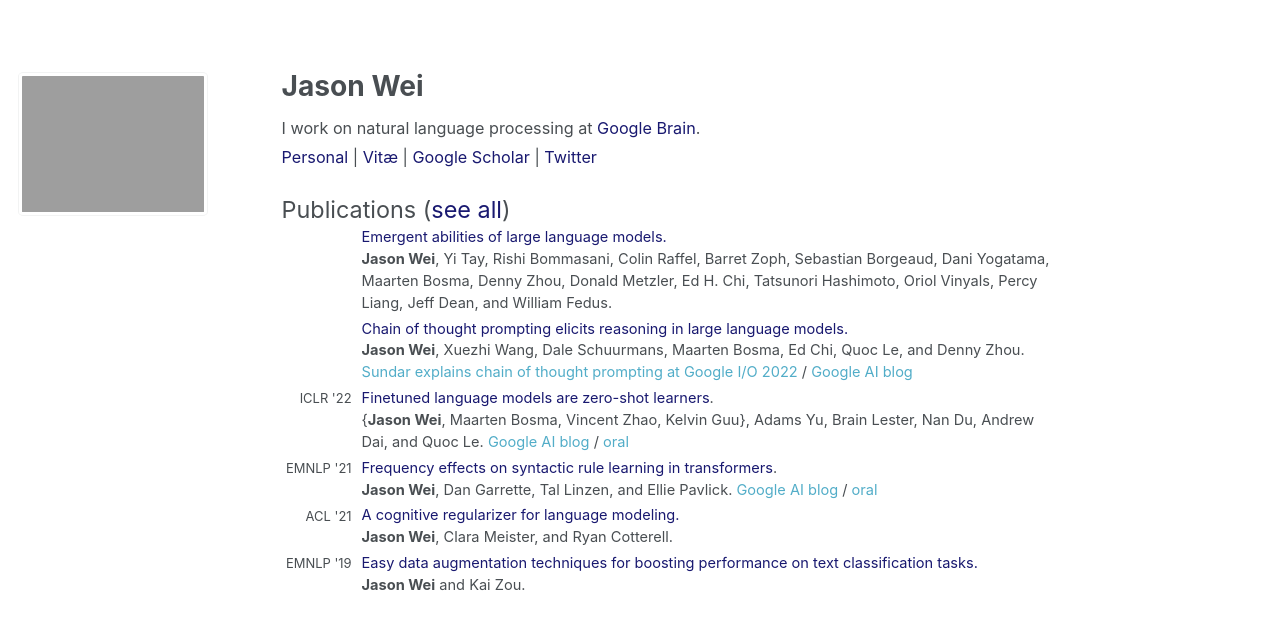
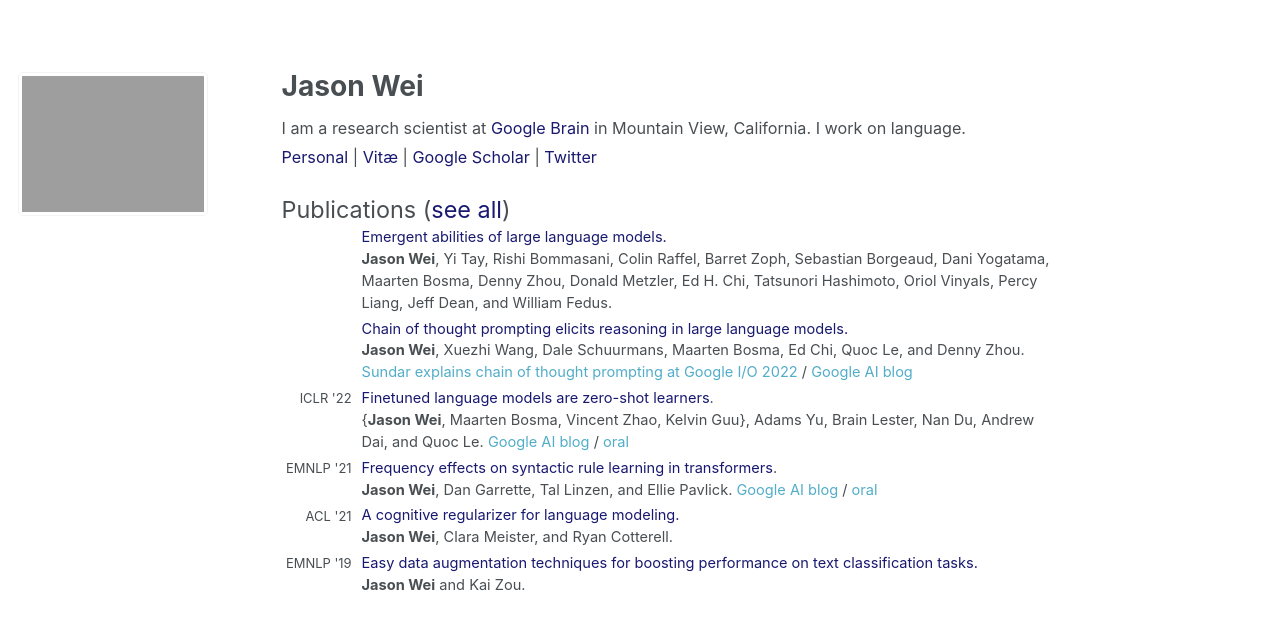
Before and after one commit to jasonwei20/jasonwei20.github.io, a Jekyll site: the page built from _pages/about.md, in a window 1280 px wide. Shown: the top 630 px of the page. Built offline with Jekyll 4.4.1, drawn with Linux system fonts in a browser that asks for light colours.

Commit message:
Update about.md

```diff
--- a/_pages/about.md
+++ b/_pages/about.md
@@ -22,7 +22,7 @@ table, th, td {
 <body>
 
 <p style="margin-bottom: 1.2em; line-height: 1.8">
-I work on natural language processing at <a href="https://research.google/teams/brain/" style="color:#191970">Google Brain</a>.<br>
+I am a research scientist at <a href="https://research.google/teams/brain/" style="color:#191970">Google Brain</a> in Mountain View, California. I work on language.<br>
 <a href="https://jasonwei20.github.io/personal/" style="color:#191970" target="_blank">Personal</a>
 | <a href="https://jasonwei20.github.io/files/current-jason-wei-cv.pdf" style="color:#191970" target="_blank">Vitæ</a>
 | <a href="https://scholar.google.com/citations?user=wA5TK_0AAAAJ&hl=en" style="color:#191970" target="_blank">Google Scholar</a>
```
